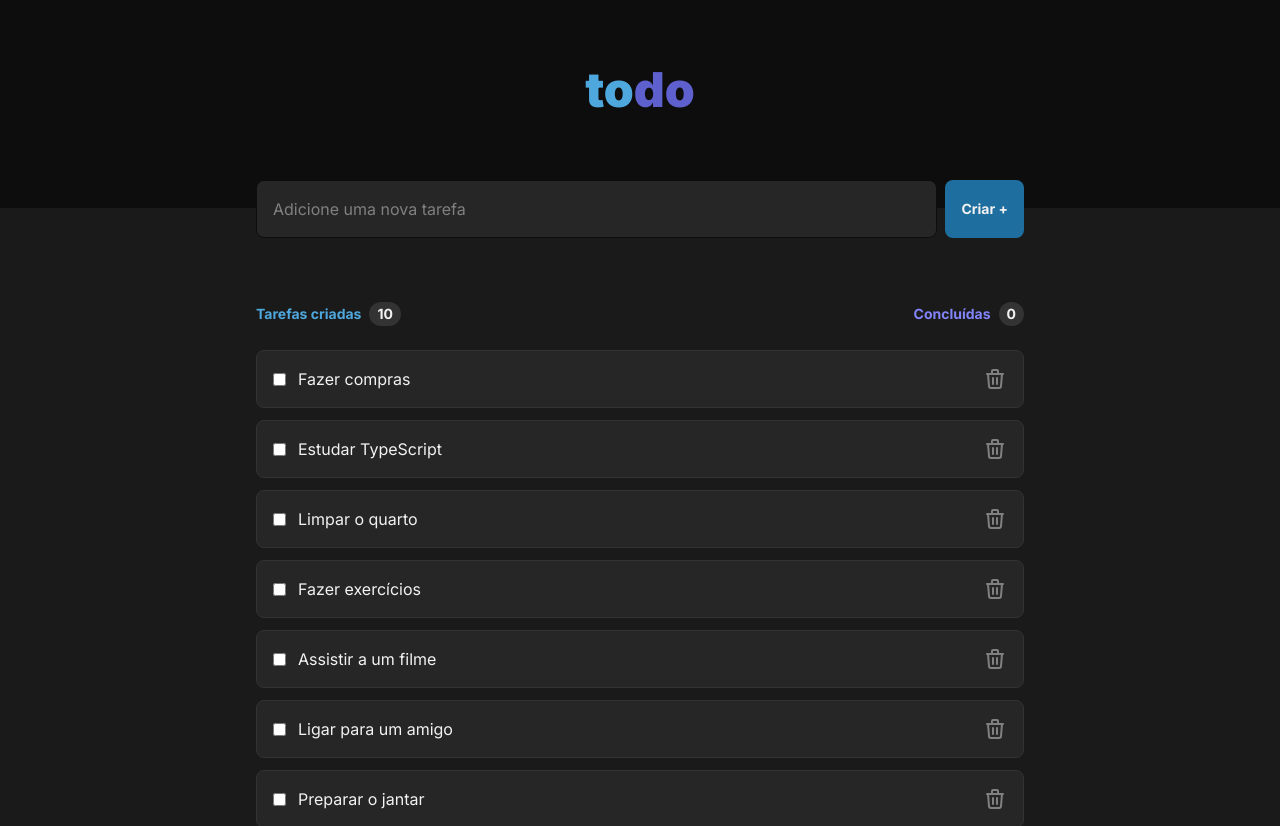
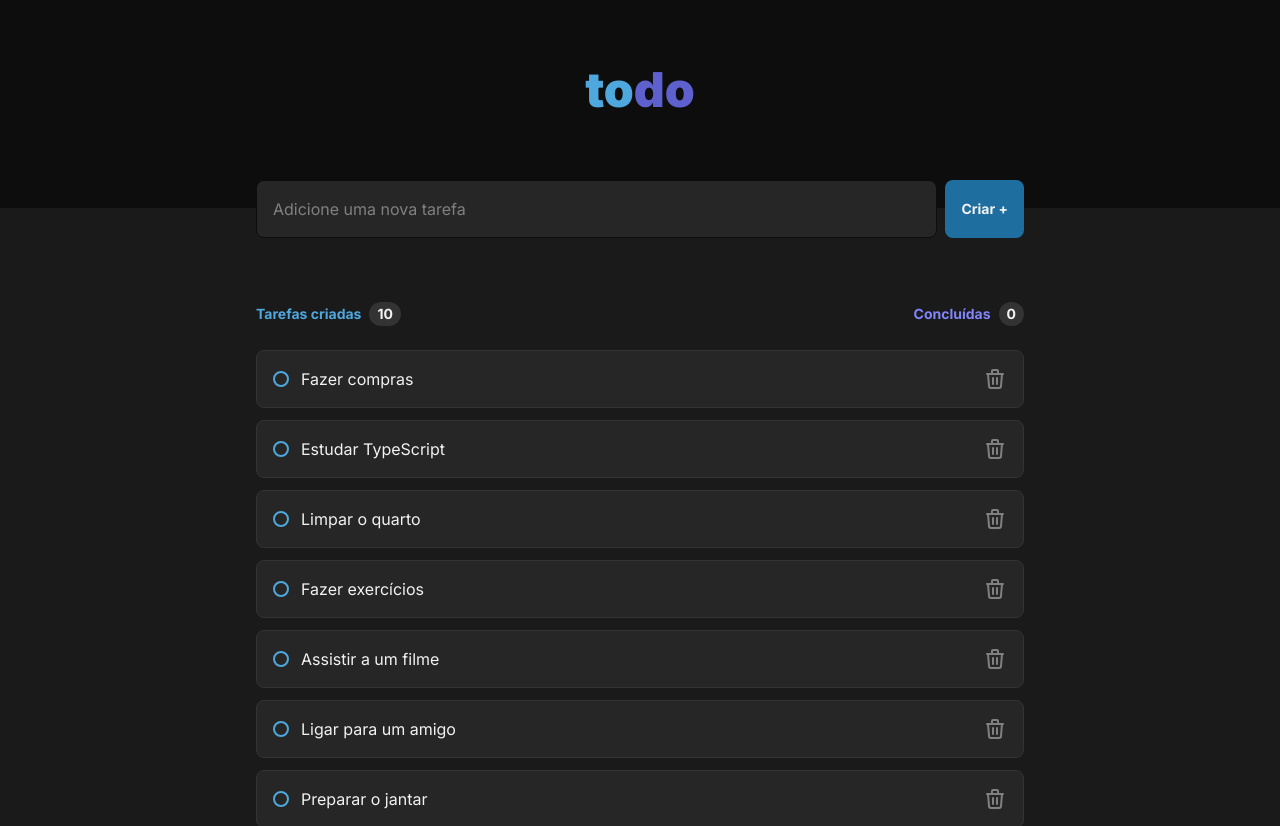
Before and after one commit to gildembergleite/todo-list-web, a Next.js app: page / in a window 1280 px wide. Shown: the top 826 px of the page. Built offline with nearby package versions, Linux system fonts and the light colour scheme.

Commit message:
style: hover and new color in checkbox

```diff
--- a/package.json
+++ b/package.json
@@ -9,6 +9,7 @@
     "lint": "next lint"
   },
   "dependencies": {
+    "@tailwindcss/forms": "0.5.6",
     "next": "14.0.1",
     "react": "^18",
     "react-dom": "^18"
--- a/src/components/ListItem.tsx
+++ b/src/components/ListItem.tsx
@@ -20,13 +20,17 @@ export default function ListItem({ task, onMarkTaskAsCompleted, onDeleteTask }:
     <div className="flex w-full mb-3 gap-3 items-center p-4 rounded-lg bg-gray-500 border border-gray-400">
       <input
         onChange={() => handleMarkTaskAsCompleted(task.id)}
+        className={`
+          h-4 w-4 bg-transparent border-2 border-blue hover:border-blue-dark rounded-full cursor-pointer outline-none focus:ring-transparent focus:ring-offset-transparent transition-all duration-200
+          ${task.isCompleted ? 'text-purple-dark' : ''}
+        `}
         type="checkbox"
         name="checkTask"
         id="checkTask"
       />
-      <p className={`flex-1 ${task.isCompleted ? 'line-through text-gray-300' : 'text-gray-100'}`}>
+      <label htmlFor='checkTask' className={`flex-1 ${task.isCompleted ? 'line-through text-gray-300' : 'text-gray-100'}`}>
         {task.description}
-      </p>
+      </label>
       <button onClick={() => handleDeleteTask(task.id)}>
         <svg
           className='stroke-gray-300 hover:stroke-danger'
--- a/tailwind.config.ts
+++ b/tailwind.config.ts
@@ -24,6 +24,6 @@ const config: Config = {
       },
     },
   },
-  plugins: [],
+  plugins: [require('@tailwindcss/forms')],
 }
 export default config
```
Also changed, not shown: 1 other file (tests, documents, lock files or other folders).
